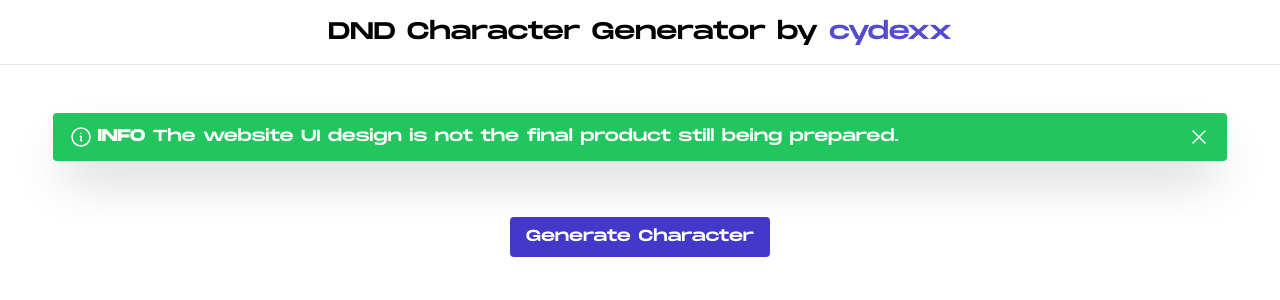
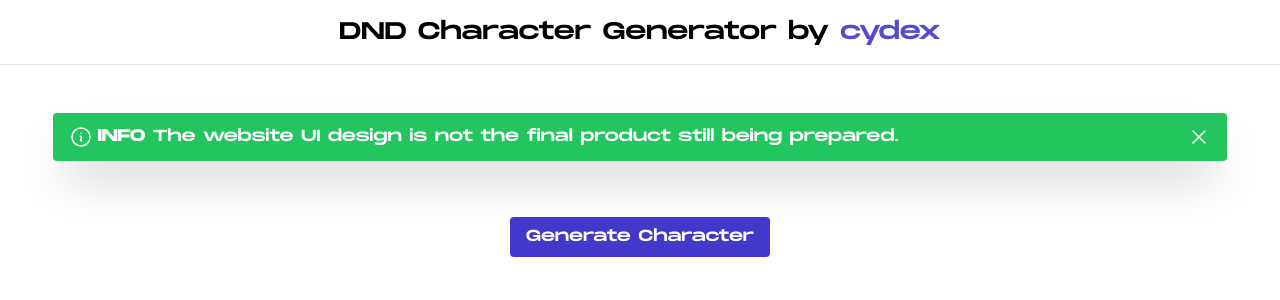
Before and after one commit to cydexx/dnd-character-generator, a Next.js app: page / in a window 1280 px wide. Shown: the top 300 px of the page. Built offline with nearby package versions, Linux system fonts and the light colour scheme.

Commit message:
fix:header nick

```diff
--- a/src/components/Header.jsx
+++ b/src/components/Header.jsx
@@ -12,7 +12,7 @@ export default function Header() {
                         className="text-indigo-700 hover:text-indigo-900 animate-pulse hover:animate-shake"
                         href="https://github.com/cydexx"
                     >
-                        cydexx
+                        cydex
                     </Link>
                 </div>
                 {/* <div className="pl-2">
```
